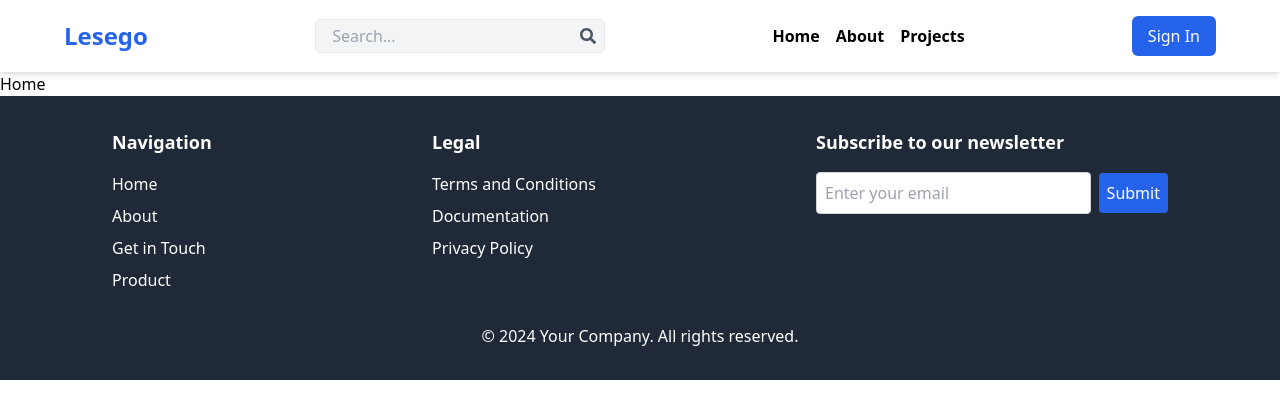
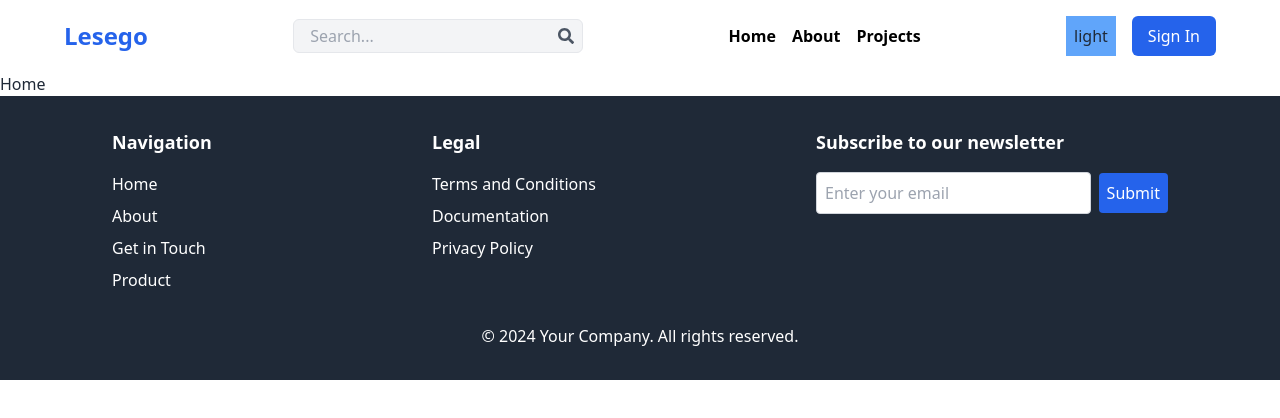
Before and after one commit to LesegoLSG/blog, a React (Vite) app in the folder client/: page / in a window 1280 px wide. Shown: the top 418 px of the page. Built offline with nearby package versions, Linux system fonts and the light colour scheme; no server answers.

Commit message:
Included dark/light theme

```diff
--- a/client/src/components/Header/NavBar.jsx
+++ b/client/src/components/Header/NavBar.jsx
@@ -1,9 +1,12 @@
 import React, { useState } from "react";
 import { Link } from "react-router-dom";
 import { FaSearch, FaBars, FaTimes, FaUserCircle } from "react-icons/fa";
-import { useSelector } from "react-redux";
+import { useSelector, useDispatch } from "react-redux";
+import { toggleTheme } from "../../redux/theme/themeSlice";
 
 const NavBar = () => {
+  const dispatch = useDispatch();
+  const { theme } = useSelector((state) => state.theme);
   const [menuOpen, setMenuOpen] = useState(false);
   const [dropdownOpen, setDropdownOpen] = useState(false);
   const { currentUser } = useSelector((state) => state.user);
@@ -22,7 +25,13 @@ const NavBar = () => {
   };
 
   return (
-    <header className="w-full bg-white shadow-md px-4 py-4 md:px-16 flex justify-between items-center">
+    <header
+      className={`w-full px-4 py-4 md:px-16 flex justify-between items-center ${
+        theme === "light"
+          ? "bg-white text-gray-800"
+          : "bg-gray-900 text-gray-100"
+      }`}
+    >
       {/* Logo */}
       <div>
         <h1 className="text-2xl font-bold text-blue-600">Lesego</h1>
@@ -58,6 +67,13 @@ const NavBar = () => {
       </div>
 
       <div className="flex gap-x-4">
+        {/* toggle */}
+        <button
+          className="p-2 bg-blue-400 cursor-pointer"
+          onClick={() => dispatch(toggleTheme())}
+        >
+          light
+        </button>
         {currentUser ? (
           <div className="relative">
             {/* <FaUserCircle
@@ -82,7 +98,7 @@ const NavBar = () => {
                   {currentUser.email}
                 </p>
                 <Link
-                  to="/profile"
+                  to="/dashboard?tab=profile"
                   onClick={() => setDropdownOpen(false)}
                   className="block px-4 py-2 text-sm text-gray-700 hover:bg-gray-100"
                 >
--- /dev/null
+++ b/client/src/components/ThemeProvider/ThemeProvider.jsx
@@ -0,0 +1,12 @@
+import { useSelector } from "react-redux";
+
+export default function ThemeProvider({ children }) {
+  const { theme } = useSelector((state) => state.theme);
+  return (
+    <section className={theme}>
+      <div className="bg-white text-gray-800 dark:text-gray-200 dark:bg-[rgb(16,23,42)]  min-h-screen">
+        {children}
+      </div>
+    </section>
+  );
+}
--- a/client/src/main.jsx
+++ b/client/src/main.jsx
@@ -5,11 +5,14 @@ import App from "./App.jsx";
 import { store, persistor } from "./redux/store.js";
 import { Provider } from "react-redux";
 import { PersistGate } from "redux-persist/integration/react";
+import ThemeProvider from "./components/ThemeProvider/ThemeProvider.jsx";
 
 createRoot(document.getElementById("root")).render(
   <PersistGate persistor={persistor}>
     <Provider store={store}>
-      <App />
+      <ThemeProvider>
+        <App />
+      </ThemeProvider>
     </Provider>
   </PersistGate>
 );
--- a/client/src/redux/store.js
+++ b/client/src/redux/store.js
@@ -1,11 +1,13 @@
 import { configureStore,combineReducers } from '@reduxjs/toolkit'
 import userReducer from './user/userSlice'
 import {persistReducer} from 'redux-persist'
+import themeReducer from './theme/themeSlice';
 import storage from 'redux-persist/lib/storage';
 import persistStore from 'redux-persist/lib/persistStore';
 
 const rootReducer = combineReducers({
-    user:userReducer
+    user:userReducer,
+    theme:themeReducer,
 });
 
 const persistConfig = {
--- /dev/null
+++ b/client/src/redux/theme/themeSlice.js
@@ -0,0 +1,19 @@
+import { createSlice } from "@reduxjs/toolkit";
+
+const initialState = {
+    theme:'light',
+};
+
+const themeSlice = createSlice({
+    name:'theme',
+    initialState,
+    reducers:{
+        toggleTheme:(state) =>{
+            state.theme = state.theme === 'light' ? 'dark' : 'light';
+        },
+    }
+})
+
+export const {toggleTheme} = themeSlice.actions;
+
+export default themeSlice.reducer;
```
